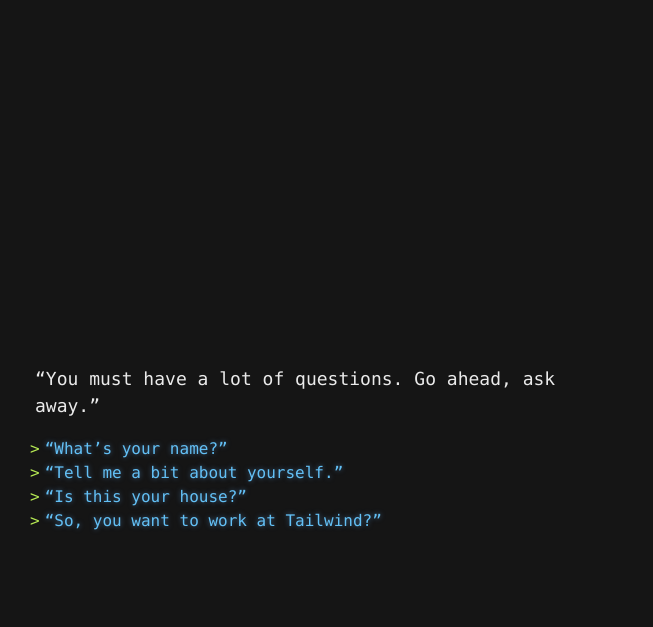
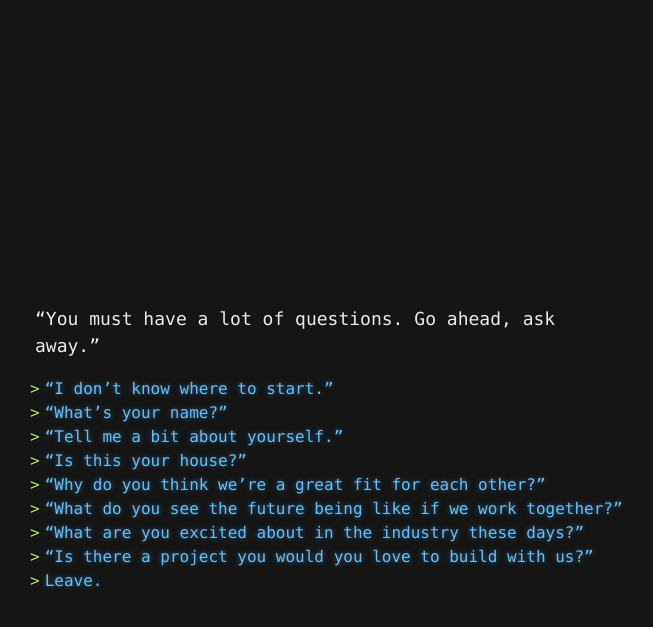
Before and after one commit to yvesgurcan/adventure, a Jekyll site: the page built from questions.md, in a window 1280 px wide. Shown: the top 627 px of the page, without its empty margins (310-963 px from the left). Built offline with Jekyll 4.4.1, drawn with Linux system fonts in a browser that asks for light colours; our own code applies the rules of GitHub Pages for plain Markdown files.

Commit message:
Update questions.md

```diff
--- a/questions.md
+++ b/questions.md
@@ -1,6 +1,11 @@
 "You must have a lot of questions. Go ahead, ask away."
 
+- ["I don't know where to start."](pick.md)
 - ["What's your name?"](their-name-2.md)
 - ["Tell me a bit about yourself."](job.md)
 - ["Is this your house?"](where.md)
-- ["So, you want to work at Tailwind?"](position.md)
+- ["Why do you think we're a great fit for each other?"](fit.md)
+- ["What do you see the future being like if we work together?"](future.md)
+- ["What are you excited about in the industry these days?"](industry.md)
+- ["Is there a project you would you love to build with us?"](build.md)
+- [Leave.](leave.md)
```
